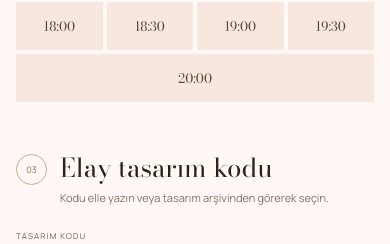
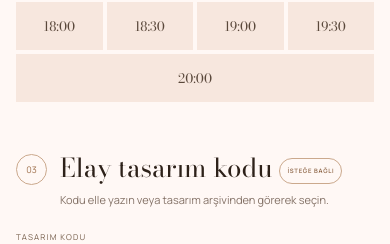
Before and after one commit to metincankocagil-ui/elaynailbar, a Next.js app: page /randevu in a window 390 px wide. Shown: the part 1596-1840 px from the top of the page. Built offline with nearby package versions, Linux system fonts and the light colour scheme.

Commit message:
Mark design code as optional

```diff
--- a/app/booking.css
+++ b/app/booking.css
@@ -64,3 +64,28 @@
 
 /* The final half-hour slot in each period fills its own complete row. */
 .slot-group>div>button:last-child{grid-column:1/-1}
+
+/* Make it immediately clear that choosing an archive design is optional. */
+.design-code-stage .stage-title h2:after{
+  content:"İSTEĞE BAĞLI";
+  display:inline-flex;
+  align-items:center;
+  min-height:22px;
+  margin-left:12px;
+  padding:3px 9px;
+  border:1px solid #cba98d;
+  border-radius:999px;
+  color:#8b6243;
+  font:600 7px Manrope;
+  letter-spacing:.12em;
+  vertical-align:middle;
+}
+
+@media(max-width:650px){
+  .design-code-stage .stage-title h2:after{
+    min-height:20px;
+    margin-left:7px;
+    padding:2px 7px;
+    font-size:6px;
+  }
+}
```
